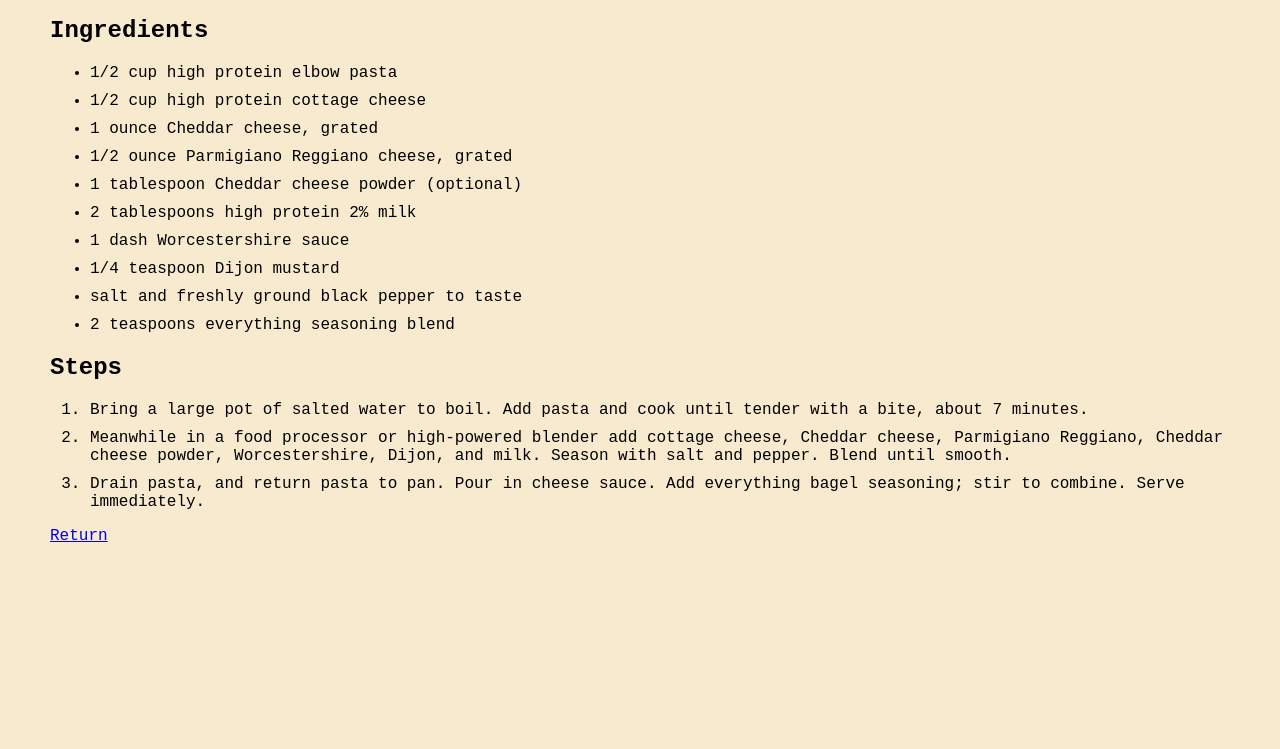
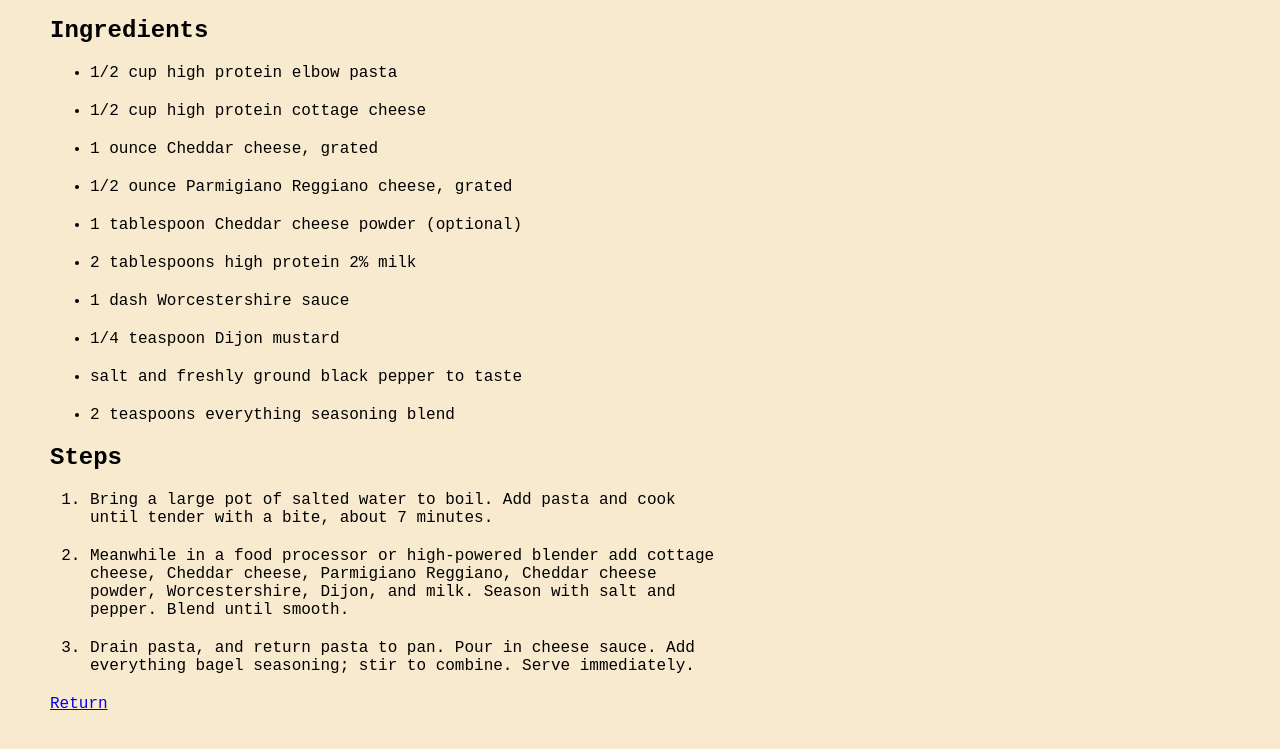
Before and after one commit to MuYvs/odin-recipes, a plain HTML site: page recipes/cottage-cheese-mac-n-cheese.html in a window 1280 px wide. Shown: the part 181-930 px from the top of the page. Before the commit the page ends 800 px from the top, so only its background shows below. Drawn offline with Linux system fonts and the light colour scheme.

Commit message:
Increased Space Between List Items, Added Right Margin.

```diff
--- a/style.css
+++ b/style.css
@@ -14,7 +14,8 @@ h1{
 
 ul li,
 ol li{
-    margin-bottom: 10px;
+    margin-bottom: 20px;
+    margin-right: 500px;
 }
 .recipe-desc {
     font-weight: bold;
```
